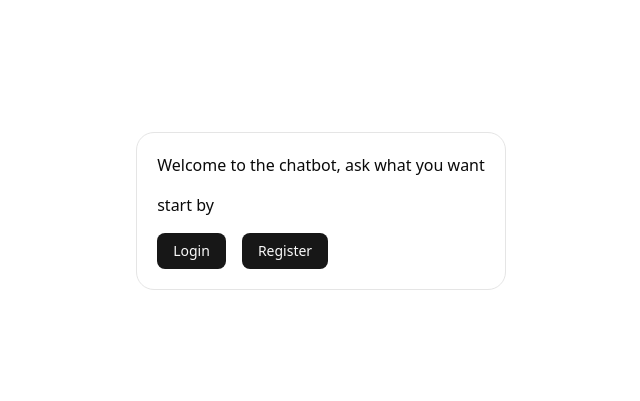
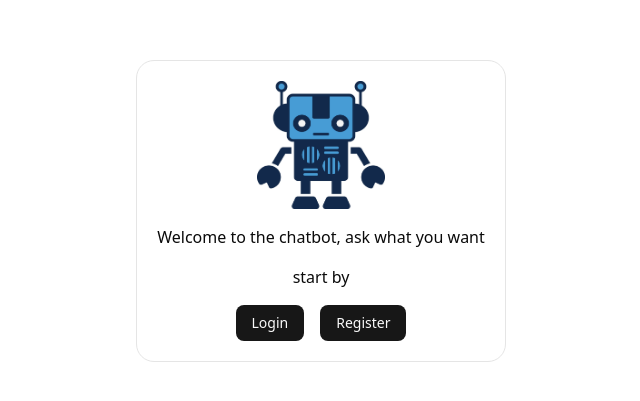
Before and after one commit to islam-heddi/Chatbot-nodejs, a React (Vite) app in the folder client/: page / in a window 1280 px wide. Shown: the part 189-590 px from the top of the page, without its empty margins (319-959 px from the left). Built offline with nearby package versions, Linux system fonts and the light colour scheme; no server answers.

Commit message:
client(update): add the bot pic

```diff
--- a/client/src/pages/Home.tsx
+++ b/client/src/pages/Home.tsx
@@ -1,10 +1,12 @@
 import { Button } from "@/components/ui/button"
 import { Link } from "react-router-dom"
+import botPic from "@/assets/Robot-Icon_Carolina-Blues.jpg"
 
 function Home() {
   return (
     <div className="grid place-items-center h-screen">
-      <div className="rounded-2xl p-5 m-2 border flex flex-col gap-4">
+      <div className="rounded-2xl p-5 m-2 border flex flex-col gap-4 items-center">
+        <img src={botPic}  className="size-32"/>
         <p>Welcome to the chatbot, ask what you want</p>
         <p>start by</p>
         <div className="flex flex-row flex-wrap gap-4">
--- a/client/src/pages/Login.tsx
+++ b/client/src/pages/Login.tsx
@@ -1,3 +1,4 @@
+import botPic from "@/assets/Robot-Icon_Carolina-Blues.jpg"
 import { Button } from "@/components/ui/button"
 import { Input } from "@/components/ui/input"
 import { Label } from "@/components/ui/label"
@@ -24,6 +25,7 @@ function Login() {
   return (
     <div className="grid place-items-center h-screen">
       <div className="rounded-2xl p-5 m-2 border flex flex-col gap-4">
+        <img src={botPic}  className="size-32"/>
         <h1>Login</h1>
         <p>fill the information below to proceed</p>
         <Label>Email</Label>
--- a/client/src/pages/Register.tsx
+++ b/client/src/pages/Register.tsx
@@ -1,3 +1,4 @@
+import botPic from "@/assets/Robot-Icon_Carolina-Blues.jpg"
 import { Button } from "@/components/ui/button"
 import { Input } from "@/components/ui/input"
 import { Label } from "@/components/ui/label"
@@ -27,6 +28,7 @@ function Register() {
   return (
     <div className="grid place-items-center h-screen">
       <div className="rounded-2xl p-5 m-2 border flex flex-col gap-4">
+        <img src={botPic}  className="size-32 text-center"/>
         <h1>Register</h1>
         <p>fill the information below to create a new account</p>
         <Label>Username</Label>
```
Also changed, not shown: client/src/assets/Robot-Icon_Carolina-Blues.jpg (added).
